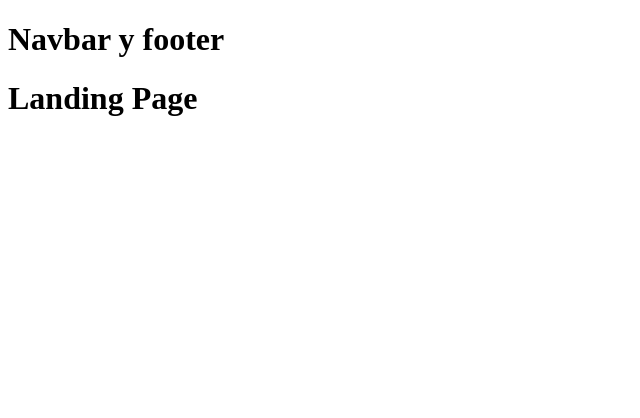
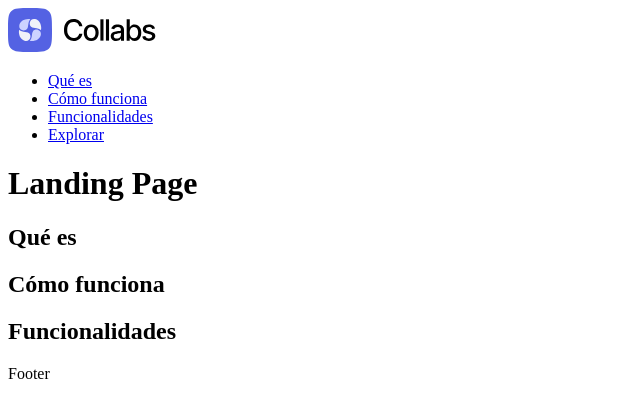
Before and after one commit to analaura-a/collabs, a React (Vite) app in the folder front/: page / in a window 1280 px wide. Shown: the top 418 px of the page, without its empty margins (0-640 px from the left). Built offline with nearby package versions, Linux system fonts and the light colour scheme.

Commit message:
División en auth y guest navbar/footer [Front]

```diff
--- /dev/null
+++ b/front/src/components/Navbar/GuestNavbar.jsx
@@ -0,0 +1,46 @@
+import { useEffect } from "react";
+import { Link, useLocation } from 'react-router-dom';
+
+const GuestNavbar = () => {
+
+    const location = useLocation();
+
+    useEffect(() => {
+        const hash = location.hash;
+        if (hash) {
+            const element = document.getElementById(hash.substring(1));
+            if (element) {
+                element.scrollIntoView({ behavior: 'smooth' });
+            }
+        }
+    }, [location]);
+
+    return (
+        <header>
+
+            <Link to="/">
+                <img src="/collabs-logo.svg" alt="Collabs" />
+            </Link>
+
+            <nav>
+                <ul>
+                    <li className="nav-item">
+                        <Link to="#que-es">Qué es</Link>
+                    </li>
+                    <li className="nav-item">
+                        <Link to="#como-funciona">Cómo funciona</Link>
+                    </li>
+                    <li className="nav-item">
+                        <Link to="#funcionalidades">Funcionalidades</Link>
+                    </li>
+                    <li className="nav-item">
+                        <Link to="/">Explorar</Link>
+                    </li>
+                </ul>
+            </nav>
+
+        </header>
+    )
+}
+
+export default GuestNavbar;
--- a/front/src/layouts/MainLayout.jsx
+++ b/front/src/layouts/MainLayout.jsx
@@ -1,12 +1,18 @@
 import { Outlet } from 'react-router-dom';
+import GuestNavbar from '../components/Navbar/GuestNavbar';
 
 const MainLayout = () => {
 
     return (
-        <div>
-            <h1>Navbar y footer</h1>
+        <>
+            <GuestNavbar />
+
             <Outlet />
-        </div>
+
+            <footer>
+                Footer
+            </footer>
+        </>
     )
 }
 
--- a/front/src/pages/LandingPage/LandingPage.jsx
+++ b/front/src/pages/LandingPage/LandingPage.jsx
@@ -1,7 +1,21 @@
 const LandingPage = () => {
 
     return (
-        <h1>Landing Page</h1>
+        <main>
+            <h1>Landing Page</h1>
+
+            <section id="que-es">
+                <h1>Qué es</h1>
+            </section>
+
+            <section id="como-funciona">
+                <h1>Cómo funciona</h1>
+            </section>
+
+            <section id="funcionalidades">
+                <h1>Funcionalidades</h1>
+            </section>
+        </main>
     )
 }
 
```
Also changed, not shown: front/src/components/Footer/AuthFooter.jsx (added), front/src/components/Footer/GuestFooter.jsx (added), front/src/components/Navbar/AuthNavbar.jsx (added).
